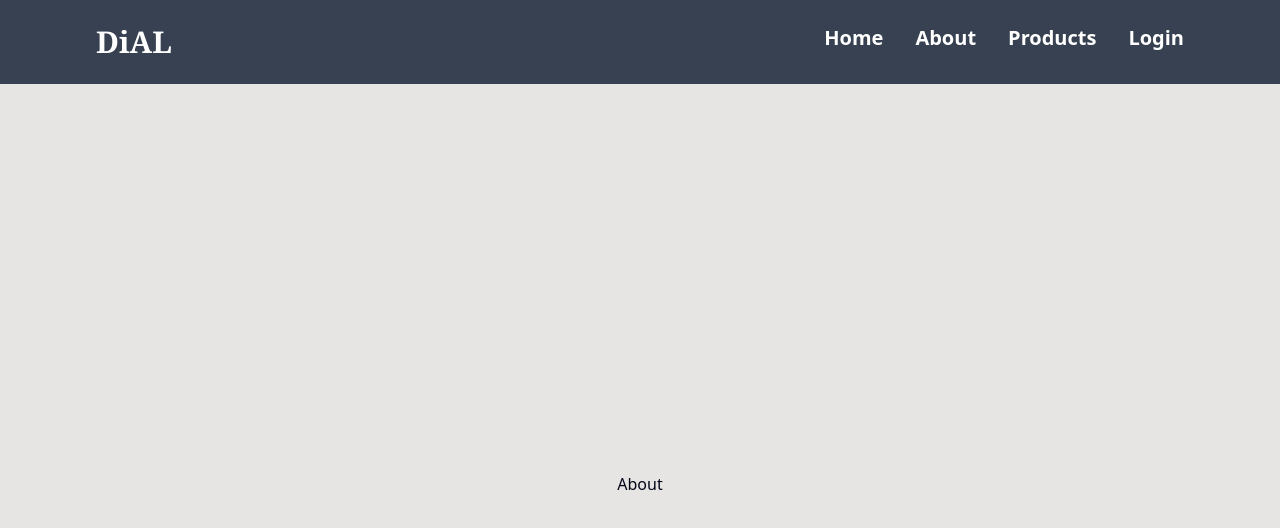
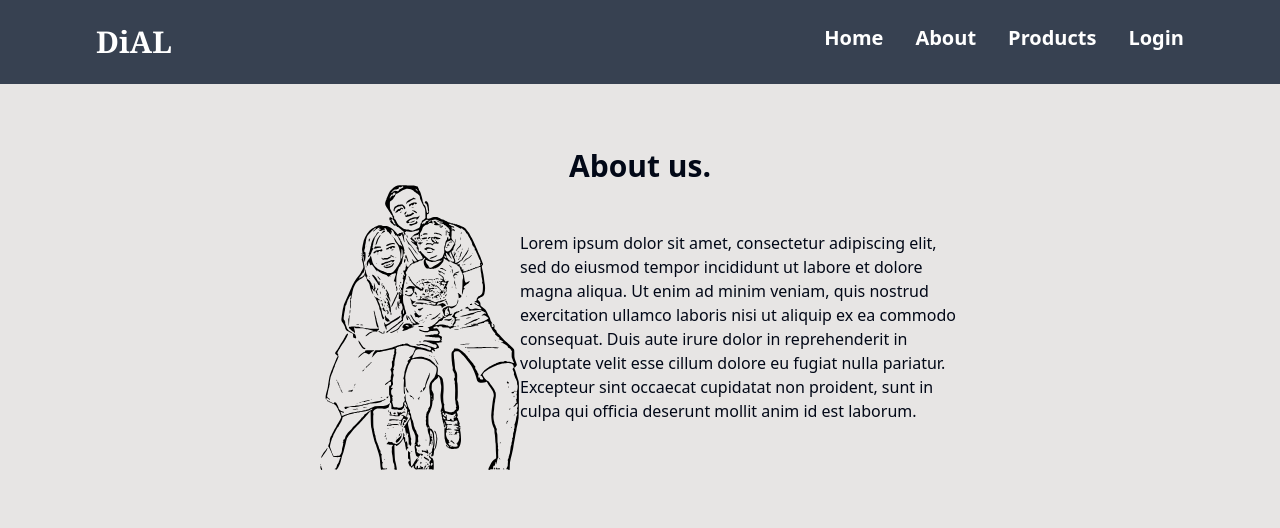
Before and after one commit to dinesdayrit/DiALHub-Store-React-TS-Tailwind, a React (Vite) app: page /about in a window 1280 px wide. Shown: the top 528 px of the page. Built offline with nearby package versions, Linux system fonts and the light colour scheme.

Commit message:
add about page

```diff
--- a/src/pages/About.tsx
+++ b/src/pages/About.tsx
@@ -1,8 +1,15 @@
 
 export default function About () {
     return (
-        <div className="flex flex-col justify-center items-center h-screen">
-            <h1>About</h1>
+        <div className="flex flex-col items-center h-screen">
+            <h1 className="mt-16 font-bold text-3xl">About us.</h1>
+
+            <div className="flex flex-col lg:flex-row items-center w-1/2">
+            <img src="/fam-pic.svg" width={200}/>
+            <p className="text-mono">
+            Lorem ipsum dolor sit amet, consectetur adipiscing elit, sed do eiusmod tempor incididunt ut labore et dolore magna aliqua. Ut enim ad minim veniam, quis nostrud exercitation ullamco laboris nisi ut aliquip ex ea commodo consequat. Duis aute irure dolor in reprehenderit in voluptate velit esse cillum dolore eu fugiat nulla pariatur. Excepteur sint occaecat cupidatat non proident, sunt in culpa qui officia deserunt mollit anim id est laborum.
+            </p>
+            </div>
         </div>
     )
 }
```
Also changed, not shown: public/fam-pic.svg (added).
